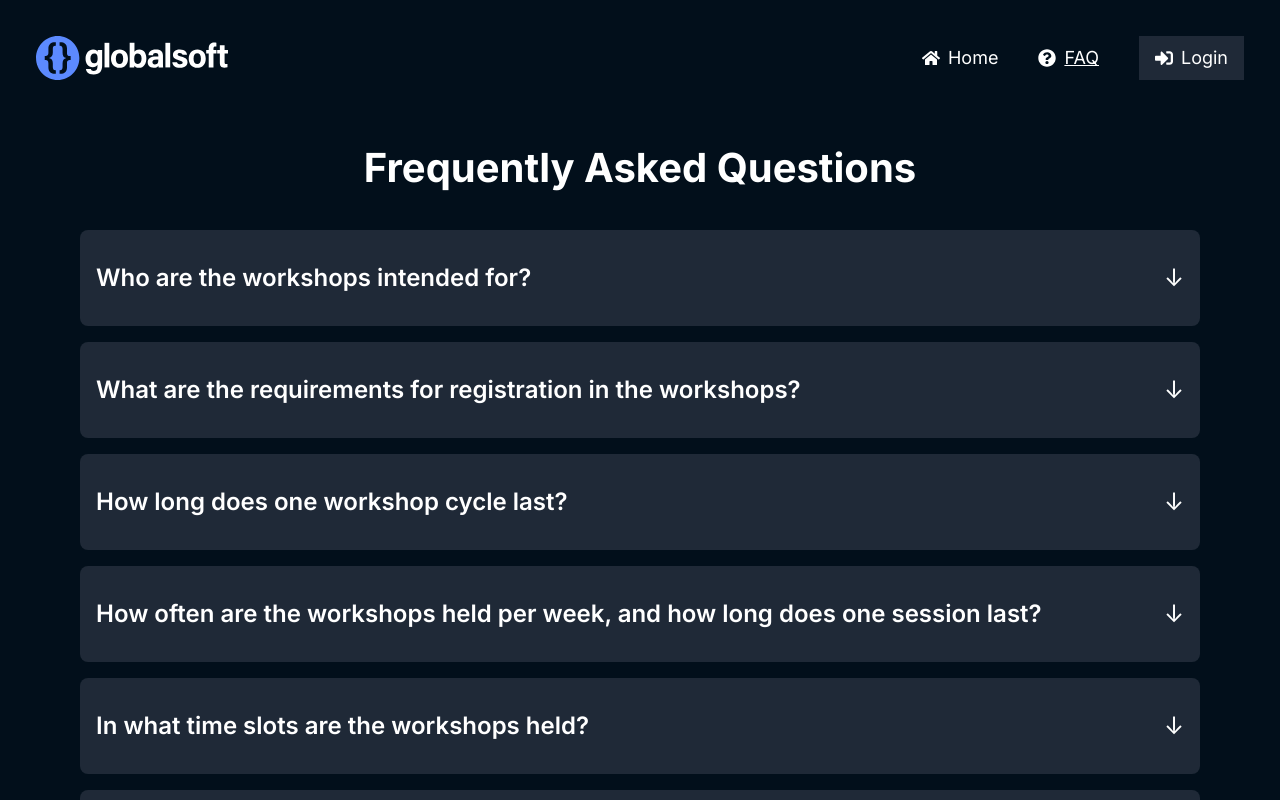
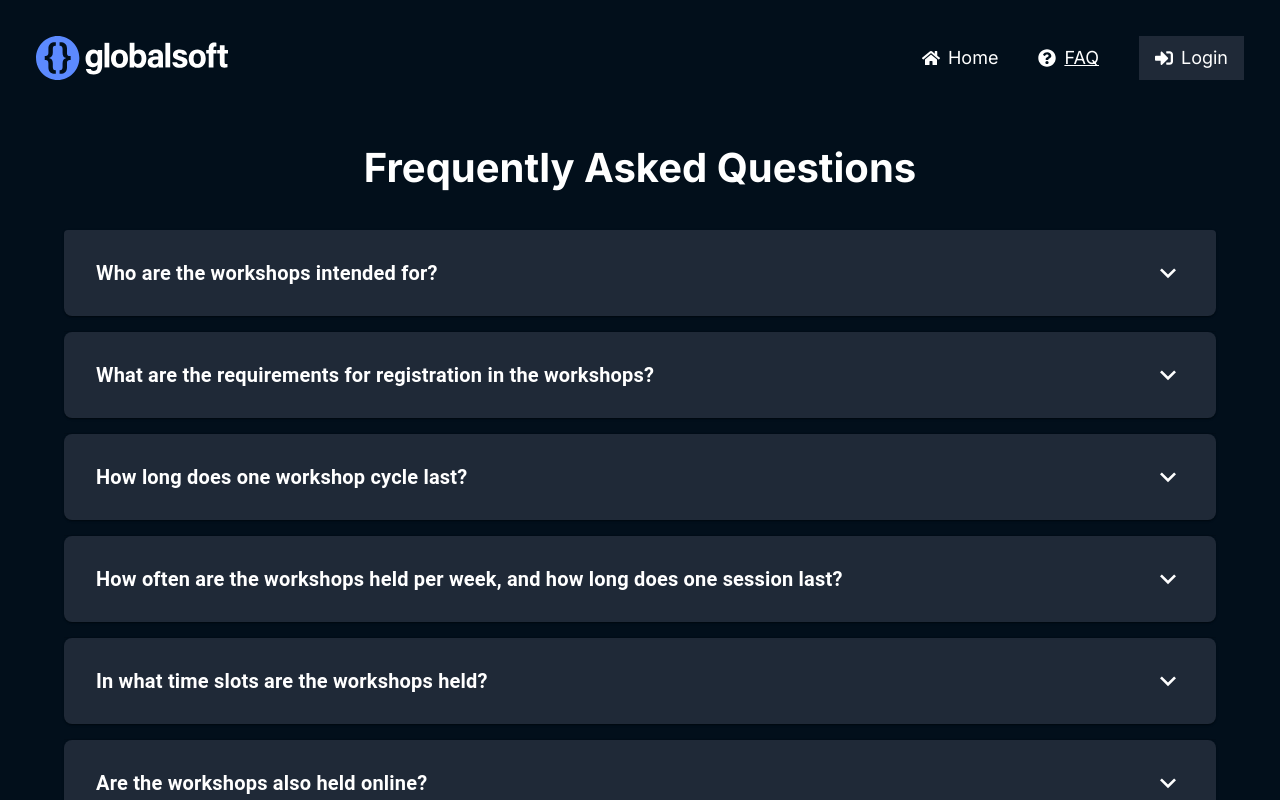
Before and after one commit to Franjo7/Code-Camp-App, a Next.js app in the folder frontend/: page /faq in a window 1280 px wide. Shown: the top 800 px of the page. Built offline with nearby package versions, Linux system fonts and the light colour scheme.

Commit message:
Poboljšan izgled i responzivnost stranice za česta postavljena pitanja

```diff
--- a/frontend/package.json
+++ b/frontend/package.json
@@ -10,6 +10,7 @@
   },
   "dependencies": {
     "@hookform/resolvers": "^3.3.4",
+    "@mui/icons-material": "^5.16.7",
     "@mui/material": "^5.15.13",
     "@nextui-org/react": "^2.2.10",
     "axios": "^1.6.8",
--- a/frontend/src/app/faq/page.js
+++ b/frontend/src/app/faq/page.js
@@ -1,34 +1,18 @@
-"use client"
+"use client";
 import React, { useState } from "react";
-
-const Accordion = ({ title, answer }) => {
-  const [accordionOpen, setAccordionOpen] = useState(false);
-
-  return (
-    <div className="bg-secondary rounded-lg p-4 m-4">
-      <button
-        onClick={() => setAccordionOpen(!accordionOpen)}
-        className={`flex justify-between items-center w-full py-4 transition duration-300 ease-in-out ${
-          accordionOpen ? "text-primary" : "text-white"
-        }`}
-      >
-        <span className="text-2xl text-left font-semibold">{title}</span>
-        <span
-          className={`text-2xl ${
-            accordionOpen ? "rotate-180 transition duration-300 ease-in-out" : "transition duration-300 ease-in-out"
-          }`}
-        >
-          &#8595;
-        </span>
-      </button>
-      {accordionOpen && (
-        <div className="py-2 text-white">{answer}</div>
-      )}
-    </div>
-  );
-};
+import Accordion from '@mui/material/Accordion';
+import AccordionSummary from '@mui/material/AccordionSummary';
+import AccordionDetails from '@mui/material/AccordionDetails';
+import Typography from '@mui/material/Typography';
+import ExpandMoreIcon from '@mui/icons-material/ExpandMore';
 
 const FAQPage = () => {
+  const [expandedIndex, setExpandedIndex] = useState(null);
+
+  const handleAccordionChange = (index) => {
+    setExpandedIndex(expandedIndex === index ? null : index);
+  };
+
   const faqData = [
     { question: "Who are the workshops intended for?", answer: "The workshops are intended for everyone, from high school students and university students to employed individuals. We offer a basic group for those who have no prior knowledge and wish to step into the world of web programming for the first time. There are also advanced and full-stack groups for those who want to refine and expand their existing knowledge." },
     { question: "What are the requirements for registration in the workshops?", answer: "Given the significant interest and limited capacity, successful completion of an entry test is required for the advanced and full-stack groups, while for the basic group, having the willingness is sufficient." },
@@ -46,9 +30,37 @@ const FAQPage = () => {
     <div className="container">
       <div className="max-w-6xl mx-auto">
         <h1 className="main-title">Frequently Asked Questions</h1>
-          {faqData.map((faq, index) => (
-            <Accordion key={index} title={faq.question} answer={faq.answer} />
-          ))}
+        {faqData.map((faq, index) => (
+          <Accordion
+            key={index}
+            sx={{
+              backgroundColor: 'rgba(31, 41, 55)',
+              borderRadius: '0.5rem',
+              padding: '1rem',
+              margin: '1rem 0',
+              color: 'white'
+            }}
+            expanded={expandedIndex === index}
+            onChange={() => handleAccordionChange(index)}
+          >
+            <AccordionSummary expandIcon={<ExpandMoreIcon sx={{ color: 'white', fontSize: '2rem' }} />}>
+              <Typography
+                sx={{
+                  fontWeight: 'bold',
+                  fontSize: '1.25rem',
+                  color: expandedIndex === index ? 'primary.main' : 'white'
+                }}
+              >
+                {faq.question}
+              </Typography>
+            </AccordionSummary>
+            <AccordionDetails>
+              <Typography sx={{ fontSize: '1rem', color: 'white' }}>
+                {faq.answer}
+              </Typography>
+            </AccordionDetails>
+          </Accordion>
+        ))}
       </div>
     </div>
   );
```
Also changed, not shown: 1 other file (tests, documents, lock files or other folders).
